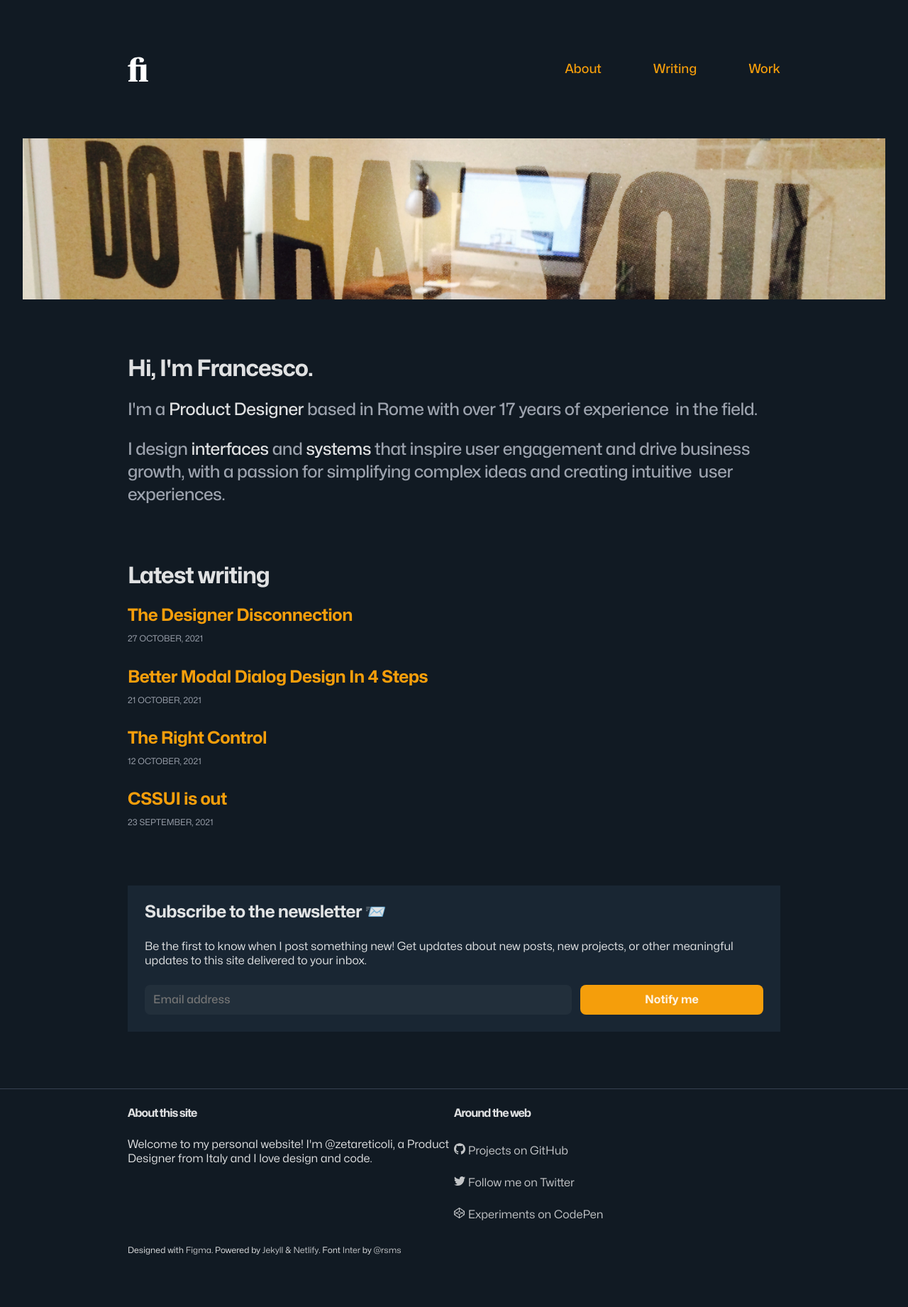
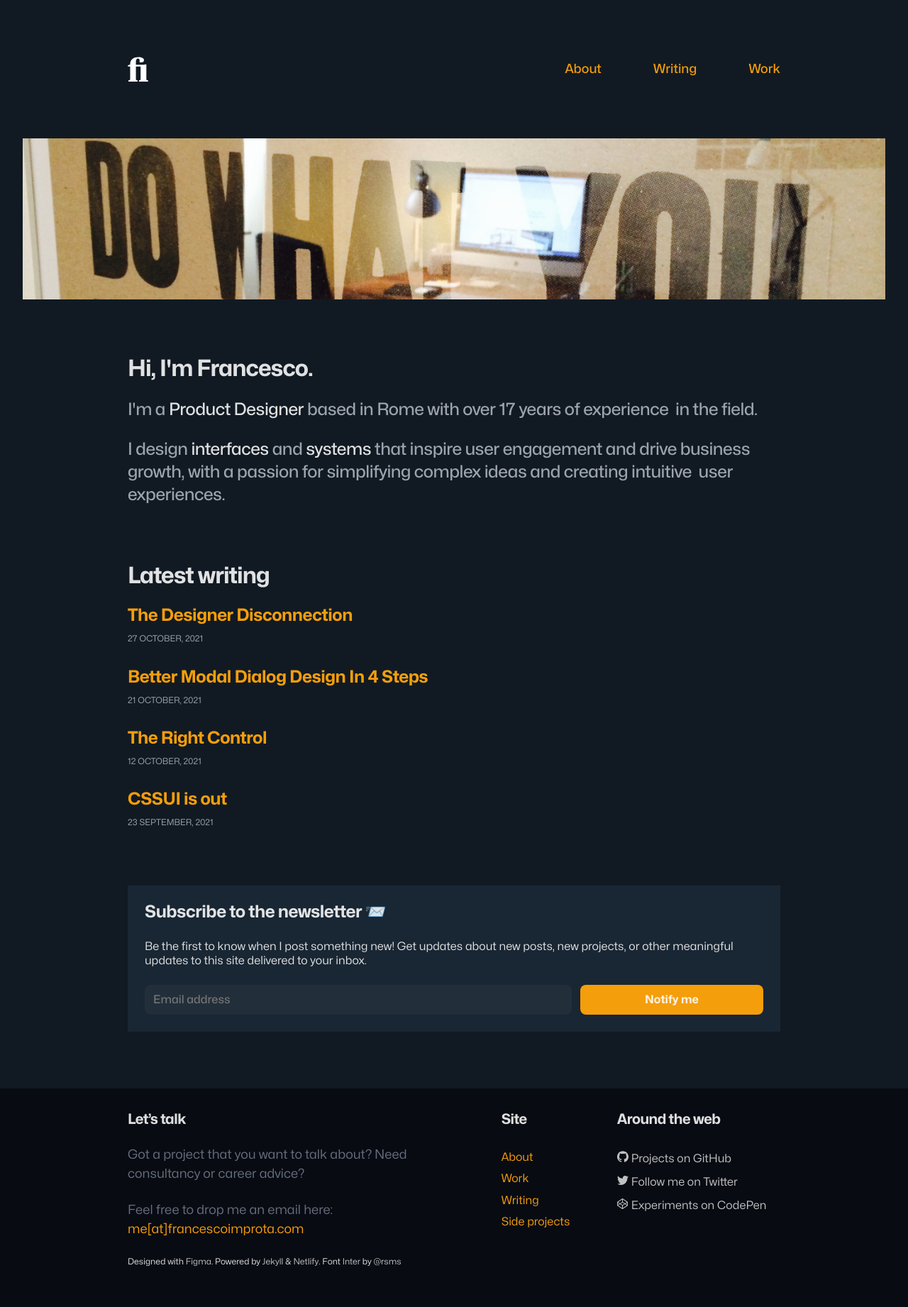
Before and after one commit to zetareticoli/fi, a Jekyll site: the page built from index.html, in a window 1280 px wide. Shown: the whole page at 71% size. Built offline with Jekyll 4.4.1, drawn with Linux system fonts in a browser that asks for light colours; the list of posts is cut into pages by our own code; before the commit the page ends 1818 px from its top, so only the background shows below that.

Commit message:
Updated footer

```diff
--- a/_includes/footer.html
+++ b/_includes/footer.html
@@ -1,14 +1,33 @@
 <footer class="footer">
   <div class="inner">
     <div class="footer__inner flex">
-      <div class="footer__colophon">
-        <h5>About this site</h5>
-        <p class="text-small">Welcome to my personal website! I'm @zetareticoli, a Product Designer from Italy and I love design and code.</p>
+      <div class="footer__colophon--large">
+        <h5 class="headline-tertiary">Let’s talk</h5>
+        <p class="body color-text-weak">Got a project that you want to talk about? Need consultancy or career advice?</p>
+        <p class="body color-text-weak">Feel free to drop me an email here: <a href="mailto:me@francescoimprota.com">me[at]francescoimprota.com</a></p>
+
       </div>
-      <div class="footer__colophon">
-        <h5>Around the web</h5>
+      <div class="footer_colophon--small">
+        <h5 class="headline-tertiary">Site</h5>
         <ul class="list-none">
-          <li>
+          <li class="mb-s">
+            <a href="">About</a>
+          </li>
+          <li class="mb-s">
+            <a href="">Work</a>
+          </li>
+          <li class="mb-s">
+            <a href="">Writing</a>
+          </li>
+          <li class="mb-s">
+            <a href="">Side projects</a>
+          </li>
+        </ul>
+      </div>
+      <div class="footer__colophon--small">
+        <h5 class="headline-tertiary">Around the web</h5>
+        <ul class="list-none">
+          <li class="mb-s">
             <a class="link-alt text-small" href="http://www.github.com/zetareticoli" target="blank">
               <svg class="icon" version="1.1" xmlns="http://www.w3.org/2000/svg" width="32" height="32" viewBox="0 0 32 32">
                 <title>github</title>
@@ -16,7 +35,7 @@
               </svg>
               Projects on GitHub</a>
           </li>
-          <li>
+          <li class="mb-s">
             <a class="link-alt text-small" href="http://www.twitter.com/zetareticoli" target="blank">
               <svg class="icon" version="1.1" xmlns="http://www.w3.org/2000/svg" width="32" height="32" viewBox="0 0 32 32">
                 <title>twitter</title>
@@ -25,7 +44,7 @@
               Follow me on Twitter
             </a>
           </li>
-          <li>
+          <li class="mb-s">
             <a class="link-alt text-small" href="http://www.codepen.io/zetareticoli" target="blank">
               <svg class="icon" version="1.1" xmlns="http://www.w3.org/2000/svg" width="32" height="32" viewBox="0 0 32 32">
                 <title>codepen</title>
--- a/_sass/components/_footer.scss
+++ b/_sass/components/_footer.scss
@@ -1,8 +1,7 @@
 .footer {
   width: 100%;
-  background: var(--background-strong);
-  padding: var(--spacing-inset-m);
-  border-top: 1px solid var(--border);
+  background: var(--background-emphasis);
+  padding: var(--spacing-inset-l);
 
   &__inner {
     flex-flow: column;
@@ -13,11 +12,18 @@
     }
   }
 
-  &__colophon {
+  &__colophon--large {
   width: 100%;
 
     @media screen and (min-width: 768px) {
       width: 50%;
     }
   }
+  &__colophon--small {
+  width: 100%;
+
+    @media screen and (min-width: 768px) {
+      width: 25%;
+    }
+  }
 }
```
